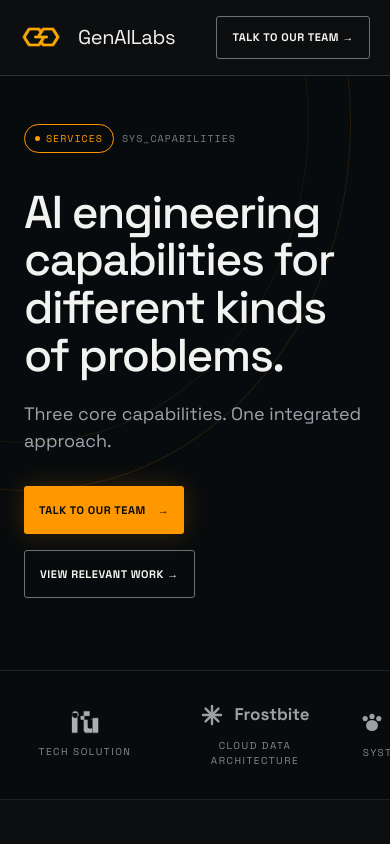
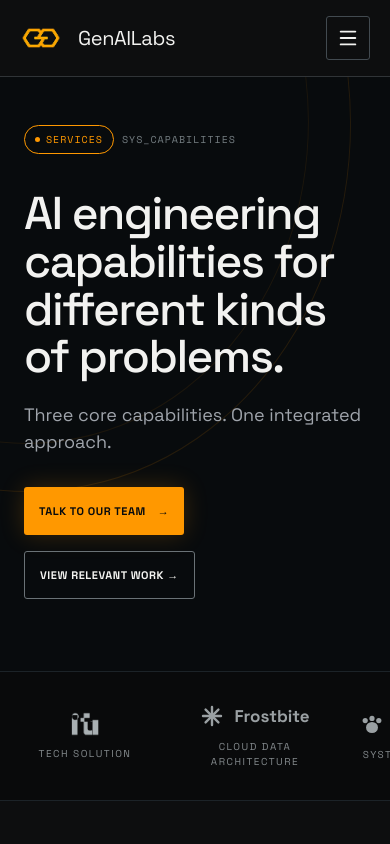
Before and after one commit to M4H1-4B1R/genai-site, a Next.js app: page /services in a window 390 px wide. Shown: the top 844 px of the page. Built offline with nearby package versions, Linux system fonts and the light colour scheme.

Commit message:
add: hamburger navbar menu on mobile

```diff
--- a/app/globals.css
+++ b/app/globals.css
@@ -64,6 +64,51 @@ select {
   margin: 0 auto;
   max-width: 1280px;
   padding: 0 32px;
+  position: relative;
+}
+.mobile-menu {
+  display: none;
+}
+/* Panel styles are top-level on purpose: on desktop the whole .mobile-menu
+   wrapper is display:none, so they never apply there anyway. */
+.nav-toggle {
+  align-items: center;
+  background: transparent;
+  border: 1px solid #424a50;
+  border-radius: 3px;
+  color: var(--text);
+  cursor: pointer;
+  display: inline-flex;
+  height: 44px;
+  justify-content: center;
+  padding: 0;
+  width: 44px;
+}
+.mobile-nav-panel {
+  background: var(--ink);
+  border-bottom: 1px solid #303437;
+  display: flex;
+  flex-direction: column;
+  gap: 4px;
+  left: 0;
+  padding: 16px 20px 24px;
+  position: absolute;
+  right: 0;
+  top: 100%;
+  z-index: 50;
+}
+.mobile-nav-panel > a:not(.button) {
+  border-bottom: 1px solid #1c2328;
+  color: #b4b6b8;
+  font-size: 15px;
+  padding: 14px 4px;
+}
+.mobile-nav-panel > a:not(.button):last-of-type {
+  border-bottom: 0;
+}
+.mobile-nav-panel .button {
+  justify-content: center;
+  margin-top: 14px;
 }
 .brand {
   align-items: center;
@@ -77,22 +122,22 @@ select {
   object-fit: contain;
   width: 42px;
 }
-.site-header nav {
+.site-header > nav {
   display: flex;
   gap: 32px;
   margin-left: auto;
   margin-right: 40px;
 }
-.site-header nav a {
+.site-header > nav a {
   color: #b4b6b8;
   font-size: 14px;
   padding: 30px 0 25px;
 }
-.site-header nav a.active {
+.site-header > nav a.active {
   border-bottom: 1px solid var(--text);
   color: var(--text);
 }
-.site-header nav span {
+.site-header > nav span {
   color: var(--muted);
   padding-left: 10px;
 }
@@ -1596,11 +1641,11 @@ select {
   .site-header {
     padding: 0 20px;
   }
-  .site-header nav {
+  .site-header > nav {
     gap: 14px;
     margin-right: 16px;
   }
-  .site-header nav a {
+  .site-header > nav a {
     font-size: 12px;
   }
   .hero-content {
@@ -1626,13 +1671,15 @@ select {
   .brand {
     font-size: 20px;
   }
-  .site-header nav {
+  .site-header > nav {
     display: none;
   }
+  /* Hamburger replaces the header CTA on mobile; the CTA lives in the menu. */
   .header-cta {
-    font-size: 10px;
-    min-height: 40px;
-    padding: 10px 12px;
+    display: none;
+  }
+  .mobile-menu {
+    display: block;
   }
   .hero {
     min-height: 760px;
--- /dev/null
+++ b/components/mobile-menu.tsx
@@ -0,0 +1,46 @@
+"use client";
+
+import { Menu, X } from "lucide-react";
+import { useState } from "react";
+
+export function MobileMenu() {
+  const [open, setOpen] = useState(false);
+
+  return (
+    <div className="mobile-menu">
+      <button
+        aria-expanded={open}
+        aria-controls="mobile-nav-panel"
+        aria-label={open ? "Close menu" : "Open menu"}
+        className="nav-toggle"
+        onClick={() => setOpen((v) => !v)}
+        type="button"
+      >
+        {open ? <X size={22} /> : <Menu size={22} />}
+      </button>
+      {open && (
+        <nav className="mobile-nav-panel" id="mobile-nav-panel" aria-label="Mobile navigation">
+          <a href="/services" onClick={() => setOpen(false)}>
+            Services
+          </a>
+          <a href="#work" onClick={() => setOpen(false)}>
+            Work
+          </a>
+          <a href="#insights" onClick={() => setOpen(false)}>
+            Insights
+          </a>
+          <a href="#about" onClick={() => setOpen(false)}>
+            About
+          </a>
+          <a
+            className="button button-primary"
+            href="#contact"
+            onClick={() => setOpen(false)}
+          >
+            Talk to our team →
+          </a>
+        </nav>
+      )}
+    </div>
+  );
+}
--- a/components/site-header.tsx
+++ b/components/site-header.tsx
@@ -1,4 +1,6 @@
 import Image from "next/image";
+
+import { MobileMenu } from "@/components/mobile-menu";
 
 export function SiteHeader() {
   return (
@@ -24,6 +26,7 @@ export function SiteHeader() {
       <a className="button button-outline header-cta" href="#contact">
         Talk to our team →
       </a>
+      <MobileMenu />
     </header>
   );
 }
```
